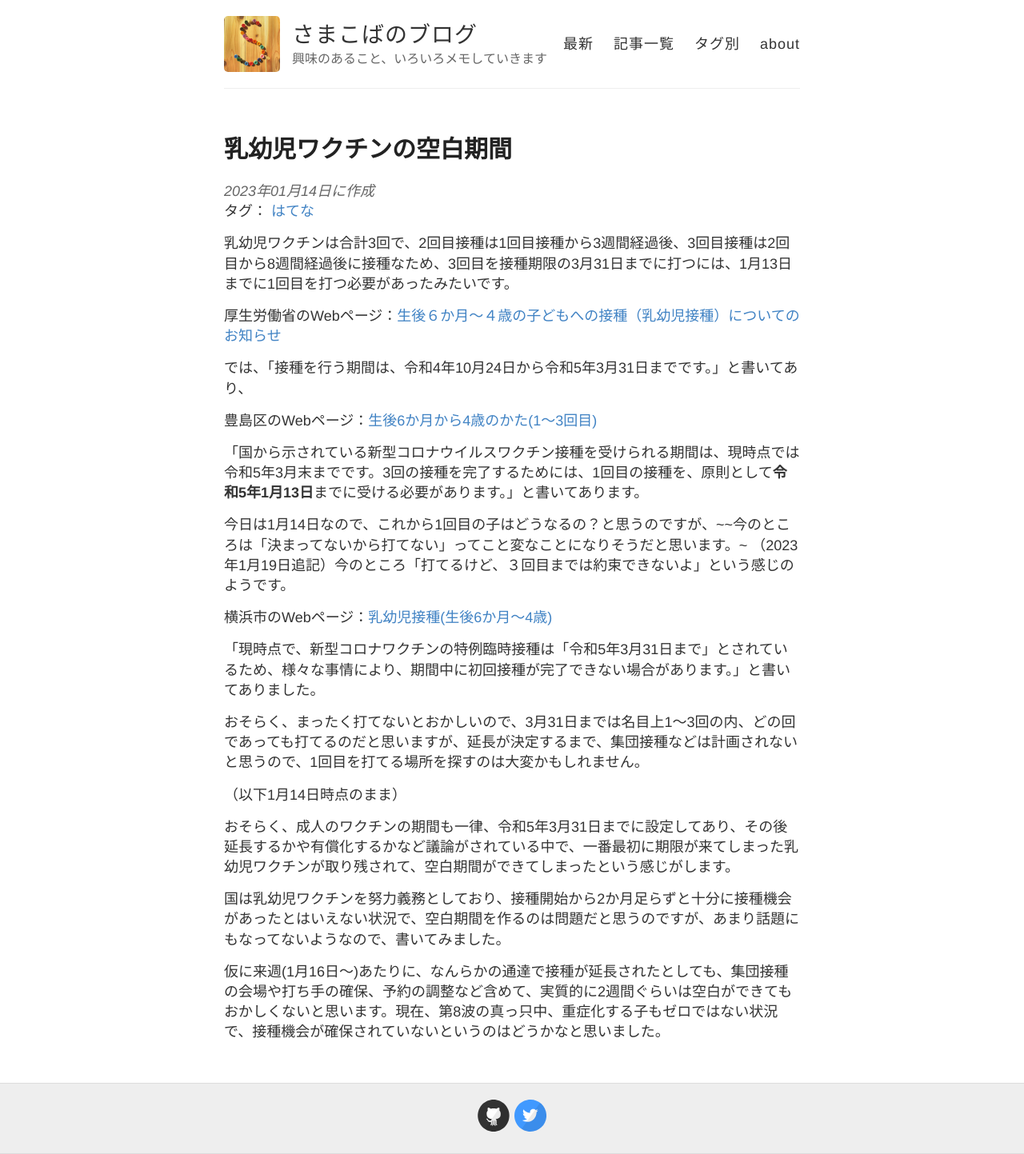
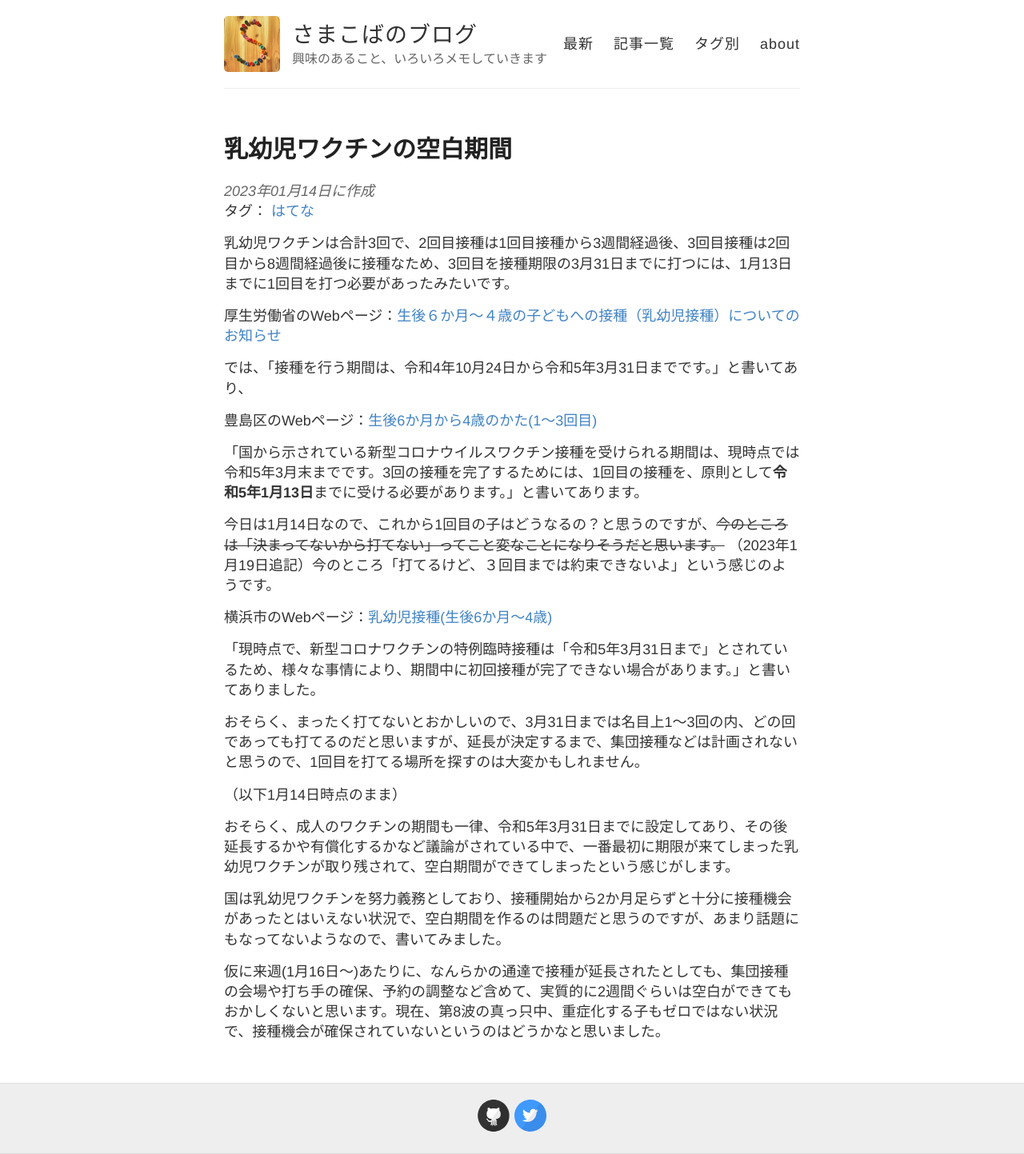
Before and after one commit to samacoba/samacoba.github.io, a Jekyll site: the page built from _posts/2023-01-14-vaccine_baby.md, in a window 1280 px wide. Shown: the whole page at 80% size. Built offline with Jekyll 4.4.1, drawn with Linux system fonts in a browser that asks for light colours.

Commit message:
チルダ2

```diff
--- a/_posts/2023-01-14-vaccine_baby.md
+++ b/_posts/2023-01-14-vaccine_baby.md
@@ -17,7 +17,7 @@ tags: はてな
 
 「国から示されている新型コロナウイルスワクチン接種を受けられる期間は、現時点では令和5年3月末までです。3回の接種を完了するためには、1回目の接種を、原則として**令和5年1月13日**までに受ける必要があります。」と書いてあります。
 
-今日は1月14日なので、これから1回目の子はどうなるの？と思うのですが、~~今のところは「決まってないから打てない」ってこと変なことになりそうだと思います。~ （2023年1月19日追記）今のところ「打てるけど、３回目までは約束できないよ」という感じのようです。
+今日は1月14日なので、これから1回目の子はどうなるの？と思うのですが、~~今のところは「決まってないから打てない」ってこと変なことになりそうだと思います。~~ （2023年1月19日追記）今のところ「打てるけど、３回目までは約束できないよ」という感じのようです。
 
 横浜市のWebページ：[乳幼児接種(生後6か月～4歳)](https://www.city.yokohama.lg.jp/kurashi/kenko-iryo/yobosesshu/vaccine/vaccine-portal/nyuyoji-sessyu.html)
 
```
